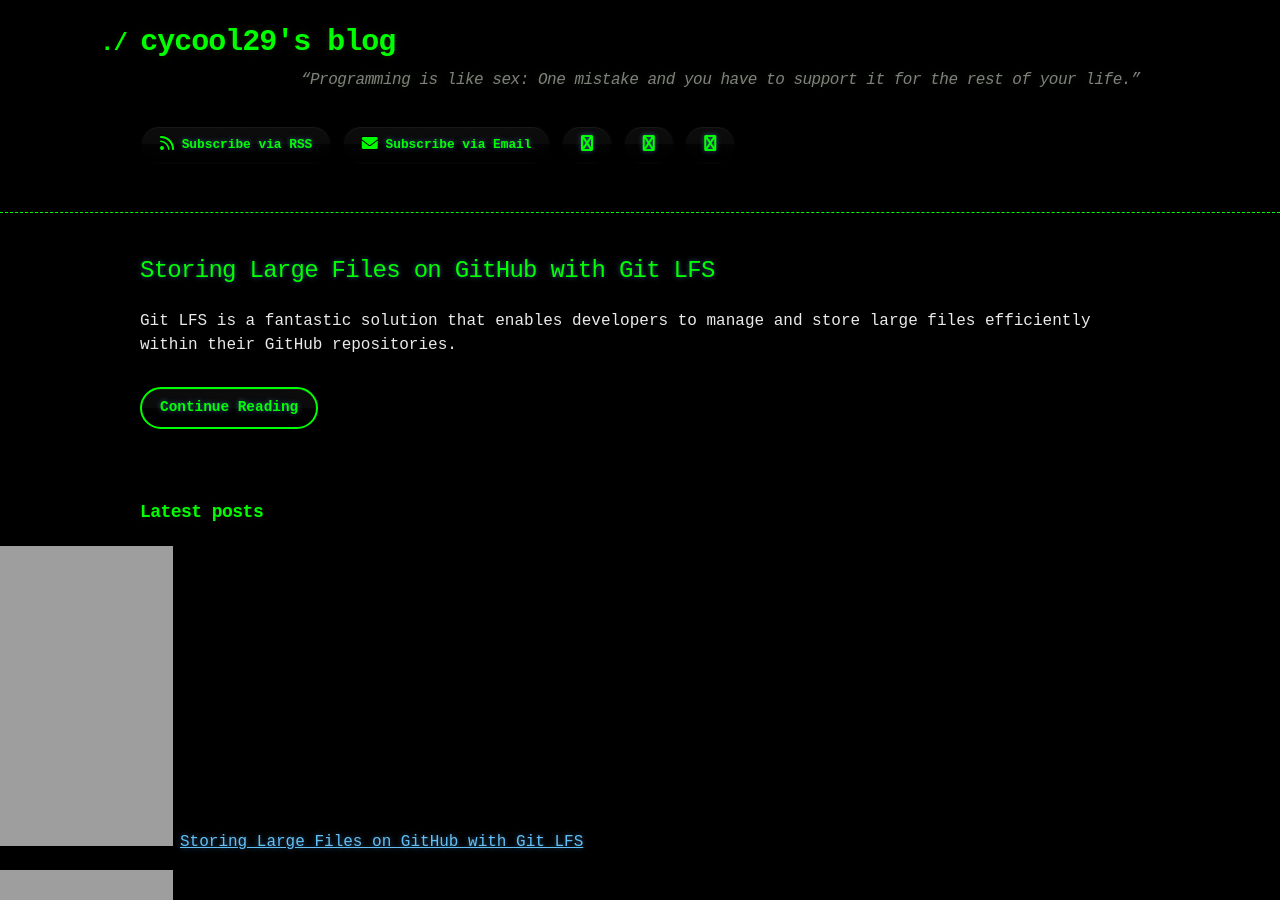
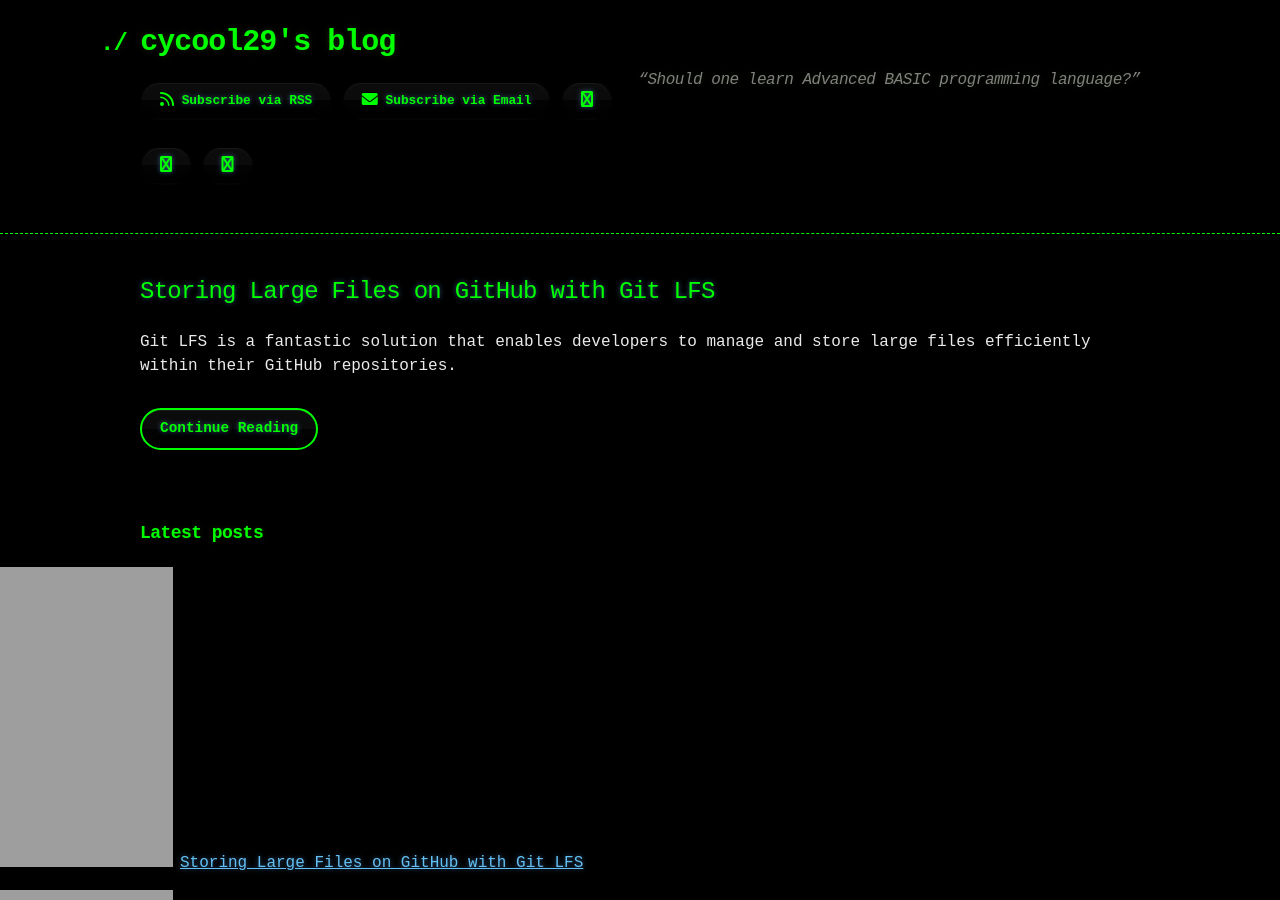
Before and after one commit to cycool29/cycool29.github.io, a Jekyll site: the page built from index.md, in a window 1280 px wide and 900 px high. Built offline with Jekyll 4.4.1, drawn with Linux system fonts in a browser that asks for light colours; a style sheet for code colours, icons or effects is not loaded.

Commit message:
Update quotes

```diff
--- a/_config.yml
+++ b/_config.yml
@@ -1,5 +1,5 @@
 title: cycool29's blog
-description: "“Programming is like sex: One mistake and you have to support it for the rest of your life.” "
+description: "“Should one learn Advanced BASIC programming language?” "
 bio: A high school student. Intermediate in Python, Git, Bash. Learning JavaScript. He/Him. "
 author: cycool29
 url: https://cycool29.github.io
```
